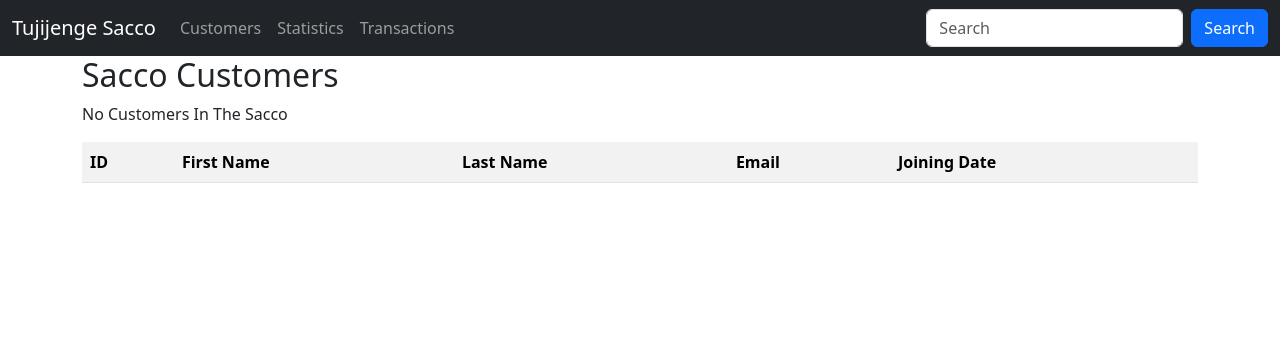
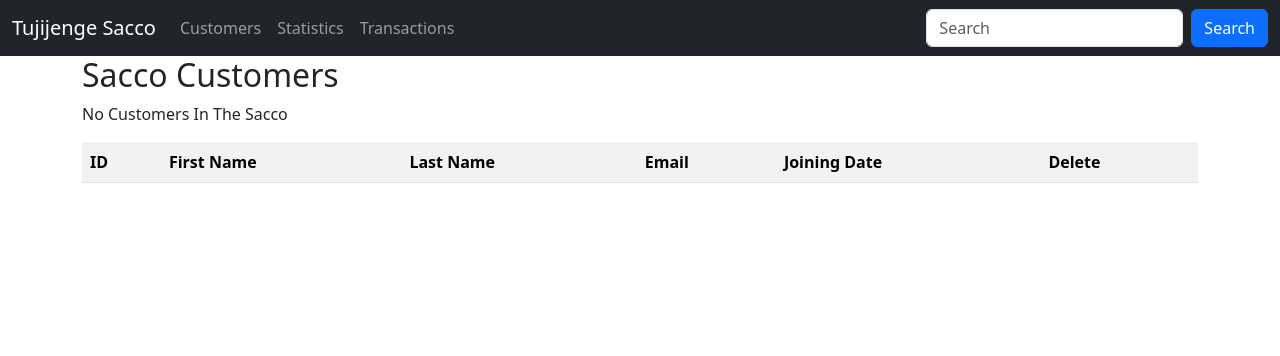
Before and after one commit to rodgerstar/mini_app, a Django app: page / in a window 1280 px wide. Shown: the top 356 px of the page. Run offline with Django 5.2, Linux system fonts and the light colour scheme; data that the repository does not hold is empty.

Commit message:
delete button

```diff
--- a/database/urls.py
+++ b/database/urls.py
@@ -22,5 +22,7 @@ from sacco import views
 urlpatterns = [
 
     path('', views.customers, name='customers'),
+
+    path('customers/delete/<int:customer_id>', views.delete_customer, name='delete_customer'),
     path('admin/', admin.site.urls),
 ]
--- a/sacco/management/commands/populate.py
+++ b/sacco/management/commands/populate.py
@@ -6,7 +6,7 @@ from sacco.views import customers
 
 class Command(BaseCommand):
     def handle(self, *args, **options):
-        customers = [{"id":1,"first_name":"Norah","last_name":"Lambswood","email":"nlambswood0@youtu.be","gender":"Female","weight":93,"dob":"2005-08-27"},
+        customers_data = [{"id":1,"first_name":"Norah","last_name":"Lambswood","email":"nlambswood0@youtu.be","gender":"Female","weight":93,"dob":"2005-08-27"},
 {"id":2,"first_name":"Lane","last_name":"Everall","email":"leverall1@wisc.edu","gender":"Male","weight":81,"dob":"2006-04-03"},
 {"id":3,"first_name":"Clayson","last_name":"Denekamp","email":"cdenekamp2@qq.com","gender":"Male","weight":83,"dob":"2005-08-14"},
 {"id":4,"first_name":"Derwin","last_name":"Crinidge","email":"dcrinidge3@nature.com","gender":"Male","weight":87,"dob":"2002-03-30"},
@@ -106,9 +106,11 @@ class Command(BaseCommand):
 {"id":98,"first_name":"Salem","last_name":"Shenton","email":"sshenton2p@yahoo.co.jp","gender":"Male","weight":90,"dob":"1999-03-28"},
 {"id":99,"first_name":"Deck","last_name":"Northen","email":"dnorthen2q@free.fr","gender":"Male","weight":85,"dob":"2002-06-07"},
 {"id":100,"first_name":"Devin","last_name":"Glasheen","email":"dglasheen2r@howstuffworks.com","gender":"Male","weight":94,"dob":"2001-10-09"}]
-        for c in customers:
+        for c in customers_data:
             customer = Customer(**c)
             customer.save()
         self.stdout.write(
             self.style.SUCCESS('Successfully populated.')
         )
+
+        print("populated successfully")
--- a/sacco/views.py
+++ b/sacco/views.py
@@ -1,5 +1,5 @@
 from django.http import HttpResponse
-from django.shortcuts import render
+from django.shortcuts import render, redirect
 
 from sacco.models import Customer, Deposit
 
@@ -29,6 +29,14 @@ from sacco.models import Customer, Deposit
     #
     # return HttpResponse(f"OK, Done, we have {customer_count} customers and {deposit_count} deposits")
 def customers(request):
-    data = Customer.objects.all()
+    customers_data = Customer.objects.all()
 
-    return render(request, 'customers.html', {'Customers':data})
+    return render(request, 'customers.html', {'Customers':customers_data})
+
+
+def delete_customer(request, customer_id):
+    customers_data = Customer.objects.get(id=customer_id)
+    customers_data.delete()
+    return redirect('customers')
+
+  # Check if all IDs are populated
--- a/templates/customers.html
+++ b/templates/customers.html
@@ -17,6 +17,7 @@
                 <th>Last Name</th>
                 <th>Email</th>
                 <th>Joining Date</th>
+                <th>Delete</th>
             </tr>
 
             {% for Customer in Customers %}
@@ -26,6 +27,9 @@
                     <td>{{ Customer.last_name }}</td>
                     <td>{{ Customer.email }}</td>
                     <td>{{ Customer.created_at }}</td>
+                    <td>
+                        <a class="btn btn-danger" href="{% url 'delete_customer' Customer.id %}">Delete</a>
+                    </td>
                 </tr>
 
             {% empty %}
```
